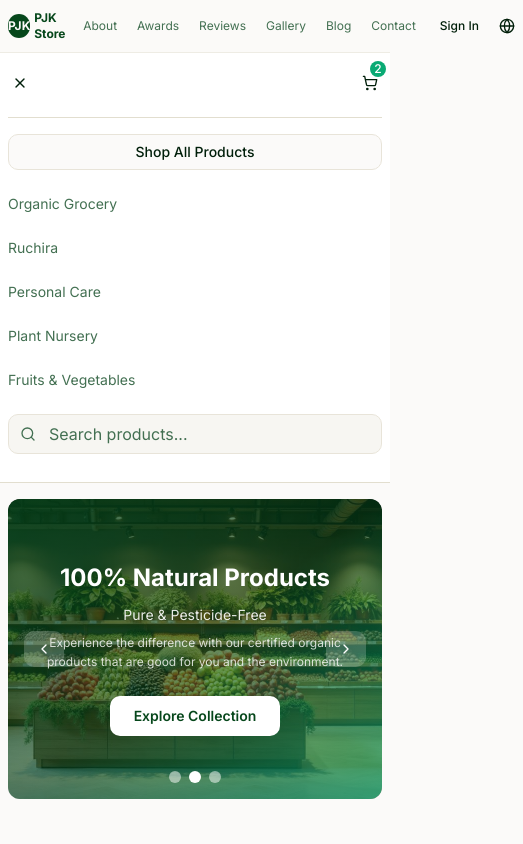
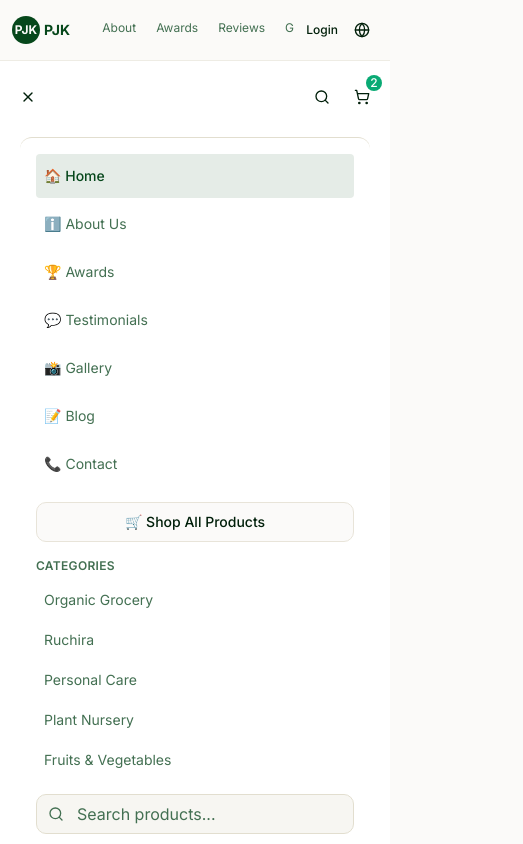
Before and after one commit to althaf0309/agri-boutique-hub, a React (Vite) app: page / in a window 390 px wide. Both pictures are taken after a click on the button 20 px from the left and 83 px from the top of the page. Shown: the top 844 px of the page, 523 px wide, since content can reach past the window. Built offline with nearby package versions, Linux system fonts and the light colour scheme.

Commit message:
Fix mobile header view

```diff
--- a/src/components/Header.tsx
+++ b/src/components/Header.tsx
@@ -29,21 +29,21 @@ export default function Header() {
     <header className="bg-card border-b border-border sticky top-0 z-50 backdrop-blur-sm bg-card/95">
       {/* Top Bar */}
       <div className="border-b border-border/50 bg-muted/30">
-        <div className="container mx-auto px-2 sm:px-4 py-2">
-          <div className="flex items-center justify-between">
+        <div className="container mx-auto px-3 sm:px-4 py-2 sm:py-3">
+          <div className="flex items-center justify-between min-h-[44px]">
             {/* Logo */}
-            <Link to="/" className="flex items-center space-x-1 sm:space-x-2">
-              <div className="w-6 h-6 sm:w-8 sm:h-8 bg-primary rounded-full flex items-center justify-center">
+            <Link to="/" className="flex items-center space-x-1 sm:space-x-2 flex-shrink-0">
+              <div className="w-7 h-7 sm:w-8 sm:h-8 bg-primary rounded-full flex items-center justify-center">
                 <span className="text-primary-foreground font-bold text-xs sm:text-sm">PJK</span>
               </div>
-              <span className="font-bold text-xs sm:text-sm lg:text-lg text-primary">
+              <span className="font-bold text-sm sm:text-base lg:text-lg text-primary">
                 <span className="hidden sm:inline">Prakrithi Jaiva Kalavara</span>
-                <span className="sm:hidden">PJK Store</span>
+                <span className="sm:hidden">PJK</span>
               </span>
             </Link>
 
             {/* Right Links */}
-            <div className="flex items-center space-x-2 sm:space-x-4">
+            <div className="flex items-center space-x-1 sm:space-x-3 flex-shrink-0">
               {/* Desktop Navigation */}
               <div className="hidden lg:flex items-center space-x-4">
                 <Link
@@ -105,74 +105,84 @@ export default function Header() {
               </div>
 
               {/* Mobile/Tablet Navigation */}
-              <div className="flex lg:hidden items-center space-x-1 text-xs overflow-x-auto scrollbar-hide">
+              <div className="flex lg:hidden items-center overflow-x-auto scrollbar-hide pb-1 max-w-[200px] sm:max-w-[300px]">
+                <div className="flex items-center space-x-1 text-xs whitespace-nowrap">
                   <Link
                     to="/about"
-                  className={`hover:text-primary transition-colors px-2 py-1 whitespace-nowrap ${
-                    isActive('/about') ? 'text-primary font-medium' : 'text-muted-foreground'
+                    className={`hover:text-primary transition-colors px-2 py-1 rounded ${
+                      isActive('/about') ? 'text-primary font-medium bg-primary/10' : 'text-muted-foreground'
                     }`}
                   >
                     About
                   </Link>
                   <Link
                     to="/awards"
-                  className={`hover:text-primary transition-colors px-2 py-1 whitespace-nowrap ${
-                    isActive('/awards') ? 'text-primary font-medium' : 'text-muted-foreground'
+                    className={`hover:text-primary transition-colors px-2 py-1 rounded ${
+                      isActive('/awards') ? 'text-primary font-medium bg-primary/10' : 'text-muted-foreground'
                     }`}
                   >
                     Awards
                   </Link>
                   <Link
                     to="/testimonials"
-                  className={`hover:text-primary transition-colors px-2 py-1 whitespace-nowrap ${
-                    isActive('/testimonials') ? 'text-primary font-medium' : 'text-muted-foreground'
+                    className={`hover:text-primary transition-colors px-2 py-1 rounded ${
+                      isActive('/testimonials') ? 'text-primary font-medium bg-primary/10' : 'text-muted-foreground'
                     }`}
                   >
                     Reviews
                   </Link>
                   <Link
                     to="/gallery"
-                  className={`hover:text-primary transition-colors px-2 py-1 whitespace-nowrap ${
-                    isActive('/gallery') ? 'text-primary font-medium' : 'text-muted-foreground'
+                    className={`hover:text-primary transition-colors px-2 py-1 rounded ${
+                      isActive('/gallery') ? 'text-primary font-medium bg-primary/10' : 'text-muted-foreground'
                     }`}
                   >
                     Gallery
                   </Link>
                   <Link
                     to="/blog"
-                  className={`hover:text-primary transition-colors px-2 py-1 whitespace-nowrap ${
-                    isActive('/blog') ? 'text-primary font-medium' : 'text-muted-foreground'
+                    className={`hover:text-primary transition-colors px-2 py-1 rounded ${
+                      isActive('/blog') ? 'text-primary font-medium bg-primary/10' : 'text-muted-foreground'
                     }`}
                   >
                     Blog
                   </Link>
                   <Link
                     to="/contact"
-                  className={`hover:text-primary transition-colors px-2 py-1 whitespace-nowrap ${
-                    isActive('/contact') ? 'text-primary font-medium' : 'text-muted-foreground'
+                    className={`hover:text-primary transition-colors px-2 py-1 rounded ${
+                      isActive('/contact') ? 'text-primary font-medium bg-primary/10' : 'text-muted-foreground'
                     }`}
                   >
                     Contact
                   </Link>
                 </div>
+              </div>
 
               <Link to="/login">
-                <Button variant="ghost" size="sm" className="text-xs sm:text-sm px-2 sm:px-3">
-                  Sign In
+                <Button variant="ghost" size="sm" className="text-xs sm:text-sm px-2 sm:px-3 h-8 sm:h-9">
+                  <span className="hidden sm:inline">Sign In</span>
+                  <span className="sm:hidden">Login</span>
                 </Button>
               </Link>
 
               {/* Language Toggle */}
               <DropdownMenu>
                 <DropdownMenuTrigger asChild>
-                  <Button variant="ghost" size="sm" className="text-xs sm:text-sm px-1 sm:px-2">
+                  <Button variant="ghost" size="sm" className="text-xs sm:text-sm px-1 sm:px-2 h-8 sm:h-9">
                     <Globe className="w-3 h-3 sm:w-4 sm:h-4 mr-1" />
                     <span className="hidden sm:inline">EN</span>
                   </Button>
                 </DropdownMenuTrigger>
-                <DropdownMenuContent align="end" className="bg-card">
-                  <DropdownMenuItem>English</DropdownMenuItem>
-                  <DropdownMenuItem>Malayalam</DropdownMenuItem>
+                <DropdownMenuContent
+                  align="end"
+                  className="bg-card border border-border shadow-lg z-[60] min-w-[120px]"
+                >
+                  <DropdownMenuItem className="hover:bg-muted cursor-pointer">
+                    English
+                  </DropdownMenuItem>
+                  <DropdownMenuItem className="hover:bg-muted cursor-pointer">
+                    Malayalam
+                  </DropdownMenuItem>
                 </DropdownMenuContent>
               </DropdownMenu>
             </div>
@@ -181,16 +191,16 @@ export default function Header() {
       </div>
 
       {/* Main Header */}
-      <div className="container mx-auto px-2 sm:px-4 py-3 sm:py-4">
-        <div className="flex items-center justify-between gap-2 sm:gap-4">
+      <div className="container mx-auto px-3 sm:px-4 py-3 sm:py-4">
+        <div className="flex items-center justify-between gap-2 sm:gap-4 min-h-[48px]">
           {/* Mobile Menu Button */}
           <Button
             variant="ghost"
             size="sm"
-            className="md:hidden p-1"
+            className="md:hidden p-2 flex-shrink-0"
             onClick={() => setIsMenuOpen(!isMenuOpen)}
           >
-            {isMenuOpen ? <X className="w-4 h-4" /> : <Menu className="w-4 h-4" />}
+            {isMenuOpen ? <X className="w-5 h-5" /> : <Menu className="w-5 h-5" />}
           </Button>
 
           {/* Category Pills - Desktop */}
@@ -207,17 +217,27 @@ export default function Header() {
           </nav>
 
           {/* Search & Actions */}
-          <div className="flex items-center space-x-1 sm:space-x-2 lg:space-x-4">
+          <div className="flex items-center space-x-1 sm:space-x-2 lg:space-x-4 flex-shrink-0">
             {/* Search */}
-            <div className="relative max-w-32 sm:max-w-sm hidden sm:block">
+            <div className="relative max-w-28 sm:max-w-sm hidden sm:block">
               <Search className="absolute left-2 sm:left-3 top-1/2 transform -translate-y-1/2 text-muted-foreground w-3 h-3 sm:w-4 sm:h-4" />
               <Input
                 placeholder="Search..."
                 value={searchQuery}
                 onChange={(e) => setSearchQuery(e.target.value)}
-                className="pl-8 sm:pl-10 bg-muted/50 text-xs sm:text-sm h-8 sm:h-10"
+                className="pl-8 sm:pl-10 bg-muted/50 text-xs sm:text-sm h-8 sm:h-10 border-border"
               />
             </div>
+
+            {/* Mobile Search Icon */}
+            <Button
+              variant="ghost"
+              size="sm"
+              className="sm:hidden p-2"
+              onClick={() => setIsMenuOpen(!isMenuOpen)}
+            >
+              <Search className="w-4 h-4" />
+            </Button>
 
             {/* Shop Button */}
             <Link to="/shop">
@@ -228,9 +248,9 @@ export default function Header() {
 
             {/* Cart */}
             <Link to="/cart">
-              <Button variant="ghost" size="sm" className="relative p-1 sm:p-2">
+              <Button variant="ghost" size="sm" className="relative p-2 flex-shrink-0">
                 <ShoppingCart className="w-4 h-4 sm:w-5 sm:h-5" />
-                <span className="absolute -top-1 -right-1 bg-accent text-accent-foreground text-xs rounded-full w-4 h-4 sm:w-5 sm:h-5 flex items-center justify-center">
+                <span className="absolute -top-1 -right-1 bg-accent text-accent-foreground text-xs rounded-full w-4 h-4 sm:w-5 sm:h-5 flex items-center justify-center font-medium">
                   2
                 </span>
               </Button>
@@ -240,37 +260,108 @@ export default function Header() {
 
         {/* Mobile Menu */}
         {isMenuOpen && (
-          <div className="md:hidden mt-4 pb-4 border-t border-border">
+          <div className="md:hidden mt-4 pb-4 border-t border-border bg-card/50 backdrop-blur-sm rounded-lg mx-2">
+            {/* Mobile Navigation Links */}
+            <div className="flex flex-col space-y-1 mt-4 px-4">
+              <Link
+                to="/"
+                className={`text-sm py-3 px-2 rounded transition-colors ${
+                  isActive('/') ? 'text-primary font-medium bg-primary/10' : 'text-muted-foreground hover:text-primary hover:bg-muted/50'
+                }`}
+                onClick={() => setIsMenuOpen(false)}
+              >
+                🏠 Home
+              </Link>
+              <Link
+                to="/about"
+                className={`text-sm py-3 px-2 rounded transition-colors ${
+                  isActive('/about') ? 'text-primary font-medium bg-primary/10' : 'text-muted-foreground hover:text-primary hover:bg-muted/50'
+                }`}
+                onClick={() => setIsMenuOpen(false)}
+              >
+                ℹ️ About Us
+              </Link>
+              <Link
+                to="/awards"
+                className={`text-sm py-3 px-2 rounded transition-colors ${
+                  isActive('/awards') ? 'text-primary font-medium bg-primary/10' : 'text-muted-foreground hover:text-primary hover:bg-muted/50'
+                }`}
+                onClick={() => setIsMenuOpen(false)}
+              >
+                🏆 Awards
+              </Link>
+              <Link
+                to="/testimonials"
+                className={`text-sm py-3 px-2 rounded transition-colors ${
+                  isActive('/testimonials') ? 'text-primary font-medium bg-primary/10' : 'text-muted-foreground hover:text-primary hover:bg-muted/50'
+                }`}
+                onClick={() => setIsMenuOpen(false)}
+              >
+                💬 Testimonials
+              </Link>
+              <Link
+                to="/gallery"
+                className={`text-sm py-3 px-2 rounded transition-colors ${
+                  isActive('/gallery') ? 'text-primary font-medium bg-primary/10' : 'text-muted-foreground hover:text-primary hover:bg-muted/50'
+                }`}
+                onClick={() => setIsMenuOpen(false)}
+              >
+                📸 Gallery
+              </Link>
+              <Link
+                to="/blog"
+                className={`text-sm py-3 px-2 rounded transition-colors ${
+                  isActive('/blog') ? 'text-primary font-medium bg-primary/10' : 'text-muted-foreground hover:text-primary hover:bg-muted/50'
+                }`}
+                onClick={() => setIsMenuOpen(false)}
+              >
+                📝 Blog
+              </Link>
+              <Link
+                to="/contact"
+                className={`text-sm py-3 px-2 rounded transition-colors ${
+                  isActive('/contact') ? 'text-primary font-medium bg-primary/10' : 'text-muted-foreground hover:text-primary hover:bg-muted/50'
+                }`}
+                onClick={() => setIsMenuOpen(false)}
+              >
+                📞 Contact
+              </Link>
+            </div>
+
             {/* Mobile Shop Button */}
-            <div className="mt-4">
+            <div className="mt-4 px-4">
               <Link to="/shop" onClick={() => setIsMenuOpen(false)}>
-                <Button variant="outline" size="sm" className="w-full">
-                  Shop All Products
+                <Button variant="outline" size="sm" className="w-full h-10">
+                  🛒 Shop All Products
                 </Button>
               </Link>
             </div>
 
-            <div className="flex flex-col space-y-2 mt-4">
+            {/* Mobile Categories */}
+            <div className="px-4 mt-4">
+              <h3 className="text-xs font-semibold text-muted-foreground uppercase tracking-wide mb-2">Categories</h3>
+              <div className="flex flex-col space-y-1">
                 {categories.map((category) => (
                   <Link
                     key={category}
                     to={`/shop?category=${encodeURIComponent(category)}`}
-                  className="text-sm text-muted-foreground hover:text-primary transition-colors py-2"
+                    className="text-sm text-muted-foreground hover:text-primary transition-colors py-2 px-2 rounded hover:bg-muted/50"
                     onClick={() => setIsMenuOpen(false)}
                   >
                     {category}
                   </Link>
                 ))}
               </div>
+            </div>
 
             {/* Mobile Search */}
-            <div className="relative mt-4">
-              <Search className="absolute left-3 top-1/2 transform -translate-y-1/2 text-muted-foreground w-4 h-4" />
+            <div className="relative mt-4 px-4">
+              <Search className="absolute left-7 top-1/2 transform -translate-y-1/2 text-muted-foreground w-4 h-4" />
               <Input
                 placeholder="Search products..."
                 value={searchQuery}
                 onChange={(e) => setSearchQuery(e.target.value)}
-                className="pl-10 bg-muted/50"
+                className="pl-10 bg-muted/50 border-border h-10"
               />
             </div>
           </div>
```
Lines whose indentation alone changed are shown as unchanged.
